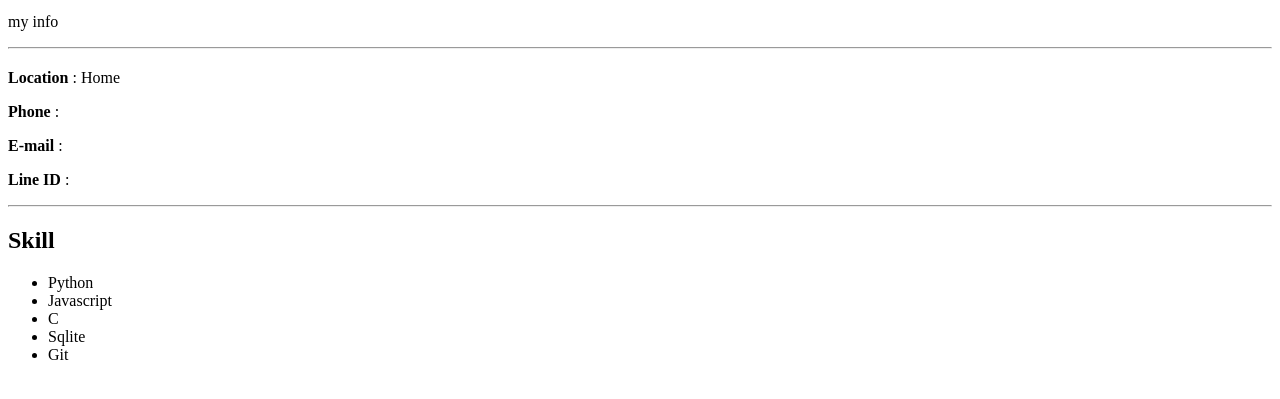
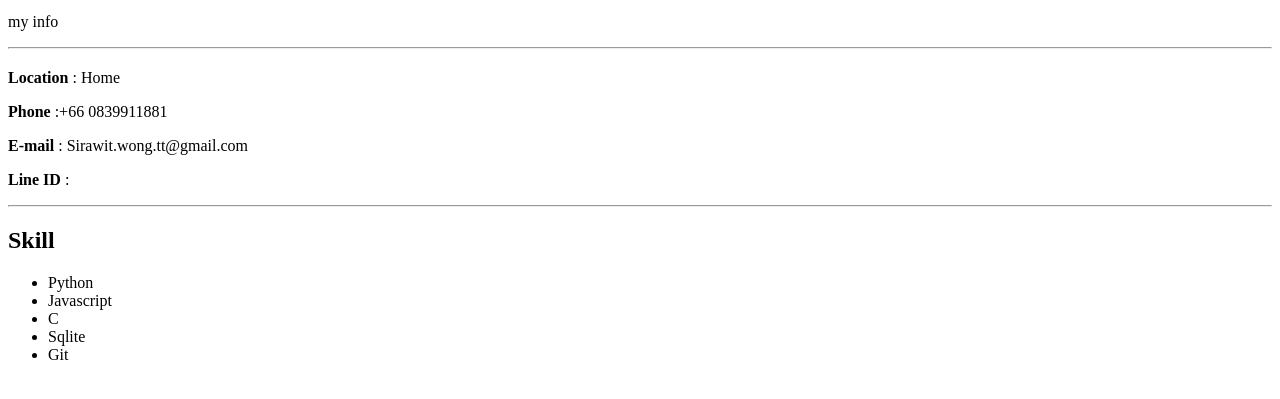
Before and after one commit to sirawitWong/cc20_homework01, a plain HTML site: page index.html in a window 1280 px wide. Shown: the part 137-536 px from the top of the page. Drawn offline with Linux system fonts and the light colour scheme; files that its build step writes are made by us from their sources.

Commit message:
add readme

```diff
--- a/index.html
+++ b/index.html
@@ -27,8 +27,8 @@
 
   </h2>
   <p><b>Location</b> : Home</p>
-  <p><b>Phone</b> :</p>
-  <p><b>E-mail</b> :</p>
+  <p><b>Phone</b> :+66 0839911881</p>
+  <p><b>E-mail</b> : Sirawit.wong.tt@gmail.com</p>
   <p><b>Line ID</b> :</p>
   <hr>
  </div>
```
Also changed, not shown: 1 other file.
